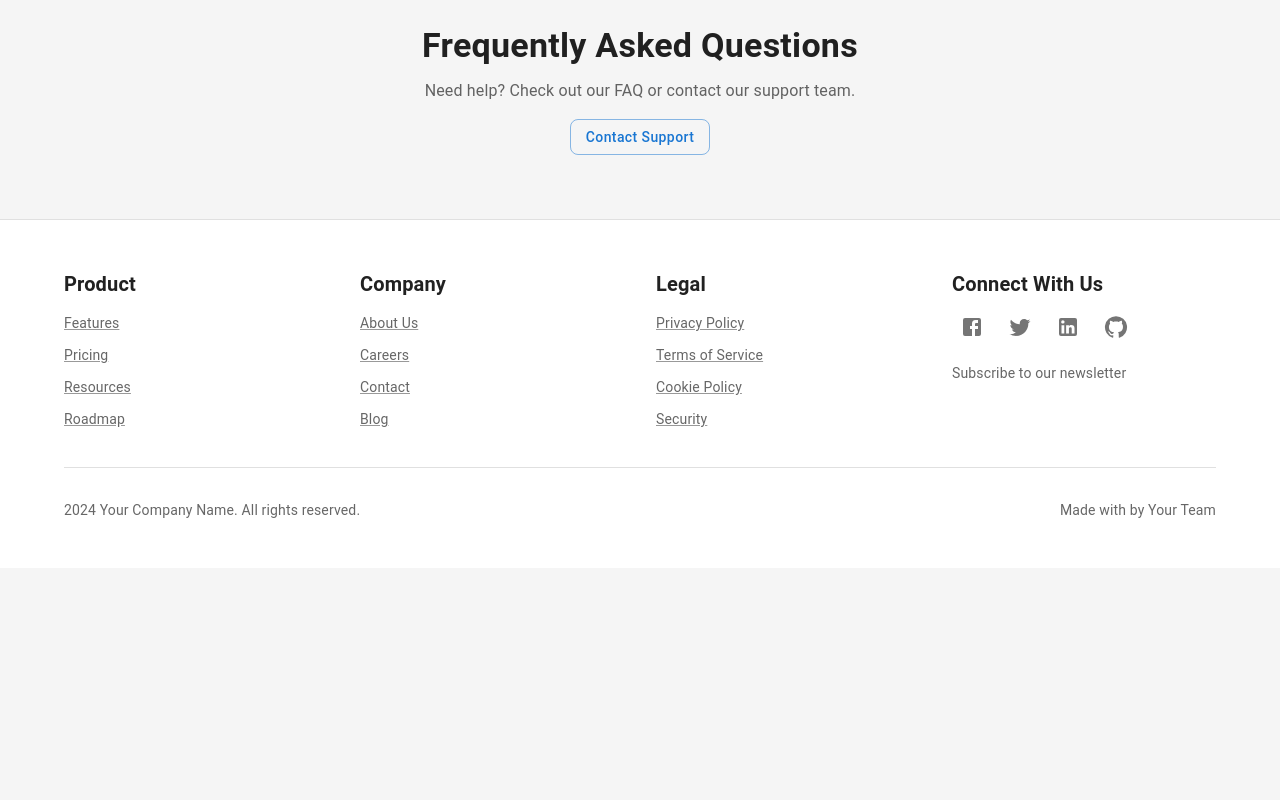
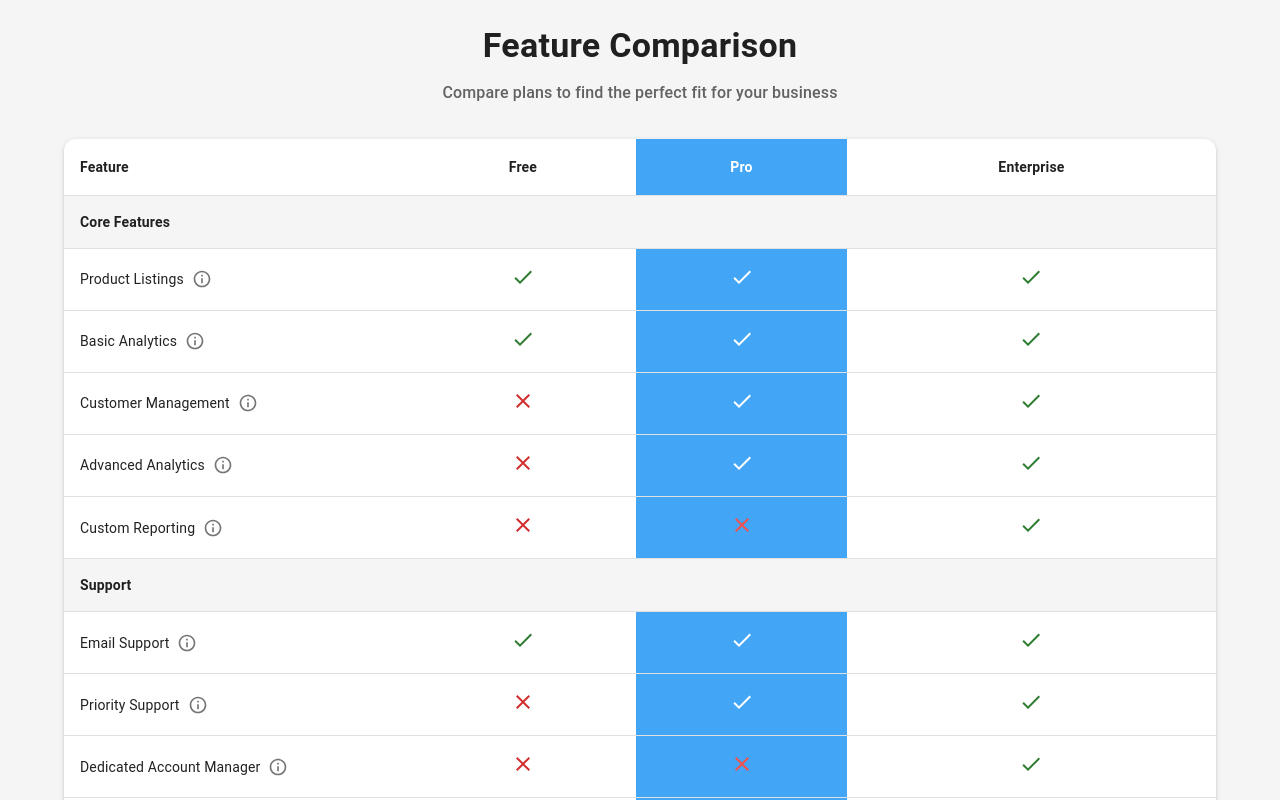
Before and after one commit to timone019/web-app-template, a React (Create React App) app: page /pricing in a window 1280 px wide. Shown: the part 1020-1820 px from the top of the page. Before the commit the page ends 1588 px from the top, so only its background shows below. Built offline with nearby package versions, Linux system fonts and the light colour scheme.

Commit message:
pricing: added comparison table

```diff
--- a/src/pages/Pricing.tsx
+++ b/src/pages/Pricing.tsx
@@ -18,12 +18,22 @@ import {
   ListItemText,
   Divider,
   Chip,
+  Table,
+  TableBody,
+  TableCell,
+  TableContainer,
+  TableHead,
+  TableRow,
+  Paper,
+  useTheme,
+  useMediaQuery
 } from '@mui/material';
 import {
   Check as CheckIcon,
   Close as CloseIcon,
 } from '@mui/icons-material';
 import { useNavigate } from 'react-router-dom';
+import InfoOutlinedIcon from '@mui/icons-material/InfoOutlined';
 
 interface PricingTier {
   title: string;
@@ -96,6 +106,37 @@ const pricingTiers: PricingTier[] = [
     ],
     buttonText: 'Contact Sales',
   },
+];
+
+const featuresList = [
+  {
+    category: 'Core Features',
+    features: [
+      { name: 'Product Listings', free: true, pro: true, enterprise: true, info: 'List and manage your products' },
+      { name: 'Basic Analytics', free: true, pro: true, enterprise: true, info: 'View basic sales metrics' },
+      { name: 'Customer Management', free: false, pro: true, enterprise: true, info: 'Manage customer data and interactions' },
+      { name: 'Advanced Analytics', free: false, pro: true, enterprise: true, info: 'Detailed insights and reporting' },
+      { name: 'Custom Reporting', free: false, pro: false, enterprise: true, info: 'Create and schedule custom reports' }
+    ]
+  },
+  {
+    category: 'Support',
+    features: [
+      { name: 'Email Support', free: true, pro: true, enterprise: true, info: 'Get help via email' },
+      { name: 'Priority Support', free: false, pro: true, enterprise: true, info: 'Fast response times' },
+      { name: 'Dedicated Account Manager', free: false, pro: false, enterprise: true, info: 'Personal support contact' },
+      { name: '24/7 Phone Support', free: false, pro: false, enterprise: true, info: 'Round-the-clock assistance' }
+    ]
+  },
+  {
+    category: 'E-commerce Features',
+    features: [
+      { name: 'Inventory Management', free: true, pro: true, enterprise: true, info: 'Track and manage stock' },
+      { name: 'Multiple Payment Gateways', free: false, pro: true, enterprise: true, info: 'Accept various payment methods' },
+      { name: 'Advanced Shipping Rules', free: false, pro: true, enterprise: true, info: 'Complex shipping configurations' },
+      { name: 'Bulk Order Management', free: false, pro: false, enterprise: true, info: 'Handle large order volumes' }
+    ]
+  }
 ];
 
 function Pricing() {
@@ -246,6 +287,79 @@ function Pricing() {
         ))}
       </Grid>
 
+      {/* Comparison Table Section */}
+      <Box sx={{ mt: 8, mb: 6 }}>
+        <Typography variant="h4" align="center" gutterBottom>
+          Feature Comparison
+        </Typography>
+        <Typography variant="subtitle1" align="center" color="text.secondary" sx={{ mb: 4 }}>
+          Compare plans to find the perfect fit for your business
+        </Typography>
+
+        <TableContainer component={Paper} elevation={2}>
+          <Table>
+            <TableHead>
+              <TableRow>
+                <TableCell sx={{ fontWeight: 'bold', width: '30%' }}>Feature</TableCell>
+                <TableCell align="center" sx={{ fontWeight: 'bold' }}>Free</TableCell>
+                <TableCell align="center" sx={{ fontWeight: 'bold', bgcolor: 'primary.light', color: 'primary.contrastText' }}>Pro</TableCell>
+                <TableCell align="center" sx={{ fontWeight: 'bold' }}>Enterprise</TableCell>
+              </TableRow>
+            </TableHead>
+            <TableBody>
+              {featuresList.map((category) => (
+                <>
+                  <TableRow>
+                    <TableCell colSpan={4} sx={{ bgcolor: 'grey.100', fontWeight: 'bold' }}>
+                      {category.category}
+                    </TableCell>
+                  </TableRow>
+                  {category.features.map((feature) => (
+                    <TableRow key={feature.name}>
+                      <TableCell>
+                        <Box sx={{ display: 'flex', alignItems: 'center', gap: 1 }}>
+                          {feature.name}
+                          <InfoOutlinedIcon
+                            fontSize="small"
+                            color="action"
+                            sx={{
+                              cursor: 'help',
+                              '&:hover': { color: 'primary.main' }
+                            }}
+                            titleAccess={feature.info}
+                          />
+                        </Box>
+                      </TableCell>
+                      <TableCell align="center">
+                        {feature.free ? (
+                          <CheckIcon color="success" />
+                        ) : (
+                          <CloseIcon color="error" />
+                        )}
+                      </TableCell>
+                      <TableCell align="center" sx={{ bgcolor: 'primary.light', color: 'primary.contrastText' }}>
+                        {feature.pro ? (
+                          <CheckIcon sx={{ color: 'primary.contrastText' }} />
+                        ) : (
+                          <CloseIcon sx={{ color: 'error.light' }} />
+                        )}
+                      </TableCell>
+                      <TableCell align="center">
+                        {feature.enterprise ? (
+                          <CheckIcon color="success" />
+                        ) : (
+                          <CloseIcon color="error" />
+                        )}
+                      </TableCell>
+                    </TableRow>
+                  ))}
+                </>
+              ))}
+            </TableBody>
+          </Table>
+        </TableContainer>
+      </Box>
+
       {/* FAQ Section */}
       <Box sx={{ mt: 8, textAlign: 'center' }}>
         <Typography variant="h4" gutterBottom>
```
